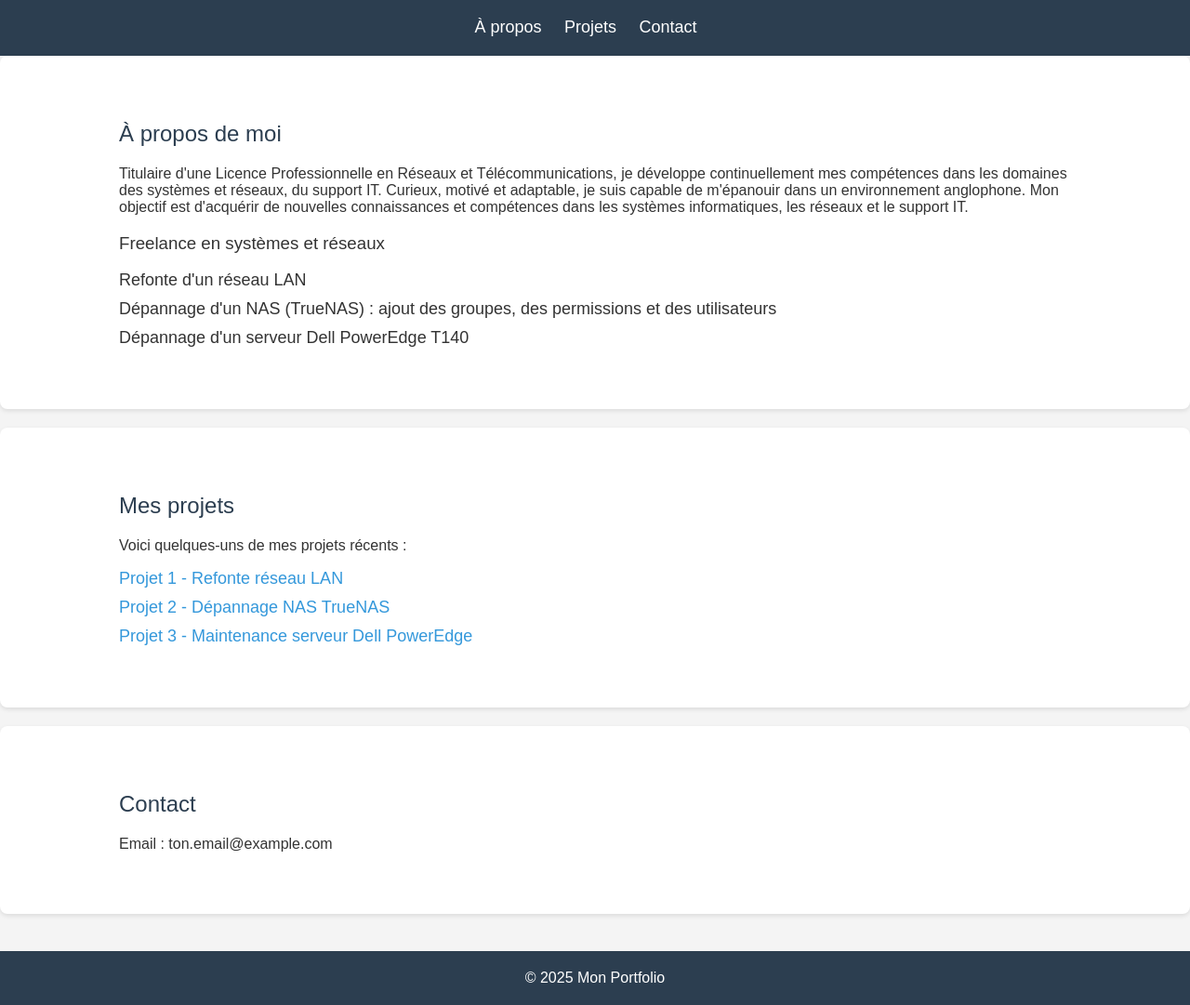
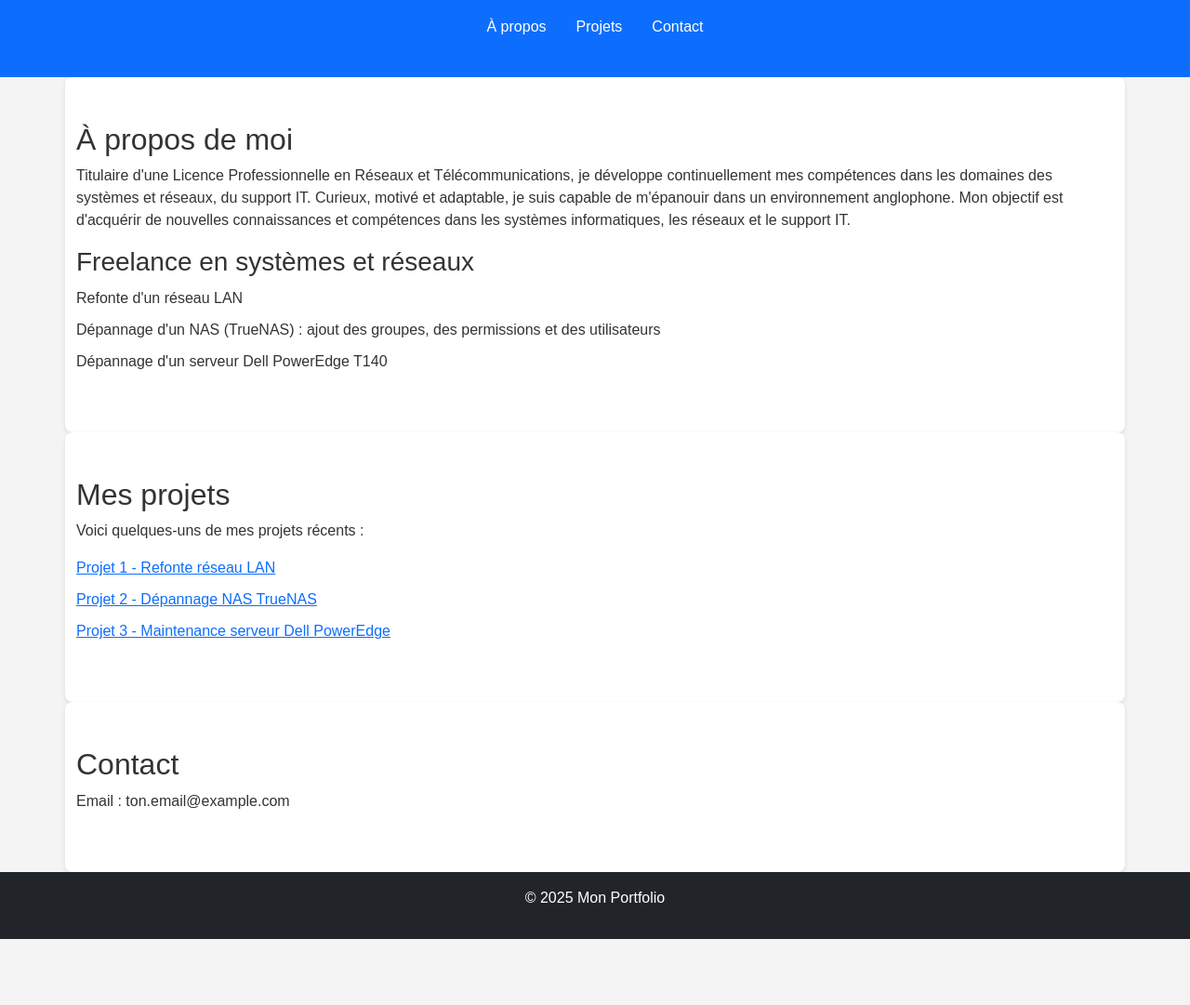
Before and after one commit to roy1l/dany.github.io, a plain HTML site: page index.html in a window 1280 px wide. Shown: the part 81-1162 px from the top of the page at 93% size. After the commit the page ends 1091 px from the top, so only its background shows below. Drawn offline with nearby package versions, Linux system fonts and the light colour scheme.

Commit message:
Ajout de Bootstrap et JavaScript pour l'interactivité

```diff
--- a/index.html
+++ b/index.html
@@ -1,33 +1,39 @@
 <!DOCTYPE html>
 <html lang="fr">
+
 <head>
     <meta charset="UTF-8">
     <meta name="viewport" content="width=device-width, initial-scale=1.0">
     <title>Mon Portfolio</title>
+
+    <!-- Ajouter Bootstrap CSS via CDN -->
+    <link href="https://cdn.jsdelivr.net/npm/bootstrap@5.1.3/dist/css/bootstrap.min.css" rel="stylesheet">
+
+    <!-- Ajouter un peu de style personnalisé si nécessaire -->
     <link rel="stylesheet" href="styles.css">
 </head>
+
 <body>
-    <header>
+
+    <!-- En-tête -->
+    <header class="bg-primary text-white text-center py-4">
         <div class="container">
             <h1>Bienvenue sur mon Portfolio</h1>
             <nav>
-                <ul>
-                    <li><a href="#about">À propos</a></li>
-                    <li><a href="#projects">Projets</a></li>
-                    <li><a href="#contact">Contact</a></li>
+                <ul class="nav justify-content-center">
+                    <li class="nav-item"><a class="nav-link text-white" href="#about">À propos</a></li>
+                    <li class="nav-item"><a class="nav-link text-white" href="#projects">Projets</a></li>
+                    <li class="nav-item"><a class="nav-link text-white" href="#contact">Contact</a></li>
                 </ul>
             </nav>
         </div>
     </header>
 
-    <section id="about">
-        <div class="container">
+    <!-- Section À propos -->
+    <section id="about" class="container py-5">
         <h2>À propos de moi</h2>
         <p>
-                Titulaire d'une Licence Professionnelle en Réseaux et Télécommunications, je développe continuellement mes compétences
-                dans les domaines des systèmes et réseaux, du support IT. Curieux, motivé et adaptable, je suis capable de m'épanouir dans
-                un environnement anglophone. Mon objectif est d'acquérir de nouvelles connaissances et compétences dans les systèmes informatiques,
-                les réseaux et le support IT.
+            Titulaire d'une Licence Professionnelle en Réseaux et Télécommunications, je développe continuellement mes compétences dans les domaines des systèmes et réseaux, du support IT. Curieux, motivé et adaptable, je suis capable de m'épanouir dans un environnement anglophone. Mon objectif est d'acquérir de nouvelles connaissances et compétences dans les systèmes informatiques, les réseaux et le support IT.
         </p>
         <h3>Freelance en systèmes et réseaux</h3>
         <ul>
@@ -35,11 +41,10 @@
             <li>Dépannage d'un NAS (TrueNAS) : ajout des groupes, des permissions et des utilisateurs</li>
             <li>Dépannage d'un serveur Dell PowerEdge T140</li>
         </ul>
-        </div>
     </section>
 
-    <section id="projects">
-        <div class="container">
+    <!-- Section Projets -->
+    <section id="projects" class="container py-5">
         <h2>Mes projets</h2>
         <p>Voici quelques-uns de mes projets récents :</p>
         <ul>
@@ -47,20 +52,25 @@
             <li><a href="#">Projet 2 - Dépannage NAS TrueNAS</a></li>
             <li><a href="#">Projet 3 - Maintenance serveur Dell PowerEdge</a></li>
         </ul>
-        </div>
     </section>
 
-    <section id="contact">
-        <div class="container">
+    <!-- Section Contact -->
+    <section id="contact" class="container py-5">
         <h2>Contact</h2>
         <p>Email : ton.email@example.com</p>
-        </div>
     </section>
 
-    <footer>
-        <div class="container">
+    <!-- Footer -->
+    <footer class="bg-dark text-white text-center py-3">
         <p>&copy; 2025 Mon Portfolio</p>
-        </div>
     </footer>
+
+    <!-- Ajouter Bootstrap JS et Popper.js via CDN pour interactivité -->
+    <script src="https://cdn.jsdelivr.net/npm/@popperjs/core@2.11.6/dist/umd/popper.min.js"></script>
+    <script src="https://cdn.jsdelivr.net/npm/bootstrap@5.1.3/dist/js/bootstrap.min.js"></script>
+
+    <!-- Ajouter ton propre JavaScript ici -->
+    <script src="script.js"></script>
 </body>
+
 </html>
--- /dev/null
+++ b/script.js
@@ -0,0 +1,18 @@
+document.addEventListener('DOMContentLoaded', function () {
+    // Message de bienvenue
+    alert("Bienvenue sur mon portfolio !");
+
+    // Example: smooth scroll for anchor links
+    const scrollLinks = document.querySelectorAll('a[href^="#"]');
+    scrollLinks.forEach(link => {
+        link.addEventListener('click', function (e) {
+            e.preventDefault();
+            const targetId = this.getAttribute('href').substring(1);
+            const targetElement = document.getElementById(targetId);
+            window.scrollTo({
+                top: targetElement.offsetTop - 20,
+                behavior: 'smooth'
+            });
+        });
+    });
+});
--- a/styles.css
+++ b/styles.css
@@ -1,67 +1,13 @@
 /* Global styles */
 body {
     font-family: 'Arial', sans-serif;
-    margin: 0;
-    padding: 0;
     background-color: #f4f4f4;
     color: #333;
-}
-
-.container {
-    width: 80%;
-    margin: 0 auto;
 }
 
 h1, h2, h3 {
     font-weight: normal;
     color: #333;
-}
-
-a {
-    color: #3498db;
-    text-decoration: none;
-}
-
-a:hover {
-    text-decoration: underline;
-}
-
-/* Header */
-header {
-    background-color: #2c3e50;
-    color: white;
-    padding: 20px 0;
-    text-align: center;
-}
-
-header nav ul {
-    list-style: none;
-    padding: 0;
-    margin: 0;
-}
-
-header nav ul li {
-    display: inline;
-    margin-right: 20px;
-}
-
-header nav ul li a {
-    color: white;
-    font-size: 18px;
-}
-
-/* Sections */
-section {
-    padding: 50px 0;
-    background-color: #fff;
-    margin-bottom: 20px;
-    border-radius: 8px;
-    box-shadow: 0 2px 5px rgba(0, 0, 0, 0.1);
-}
-
-h2 {
-    color: #2c3e50;
-    margin-bottom: 20px;
 }
 
 ul {
@@ -71,39 +17,17 @@ ul {
 
 ul li {
     margin: 10px 0;
-    font-size: 18px;
 }
 
-/* Contact Section */
-#contact p {
-    font-size: 16px;
+/* Custom sections */
+section {
+    background-color: #fff;
+    border-radius: 8px;
+    box-shadow: 0 2px 5px rgba(0, 0, 0, 0.1);
 }
 
 /* Footer */
 footer {
-    background-color: #2c3e50;
+    background-color: #333;
     color: white;
-    text-align: center;
-    padding: 20px 0;
-    margin-top: 40px;
 }
-
-footer p {
-    margin: 0;
-}
-
-/* Responsive design */
-@media (max-width: 768px) {
-    .container {
-        width: 90%;
-    }
-
-    header nav ul {
-        text-align: center;
-    }
-
-    header nav ul li {
-        display: block;
-        margin-right: 0;
-    }
-}
```
Lines whose indentation alone changed are shown as unchanged.
